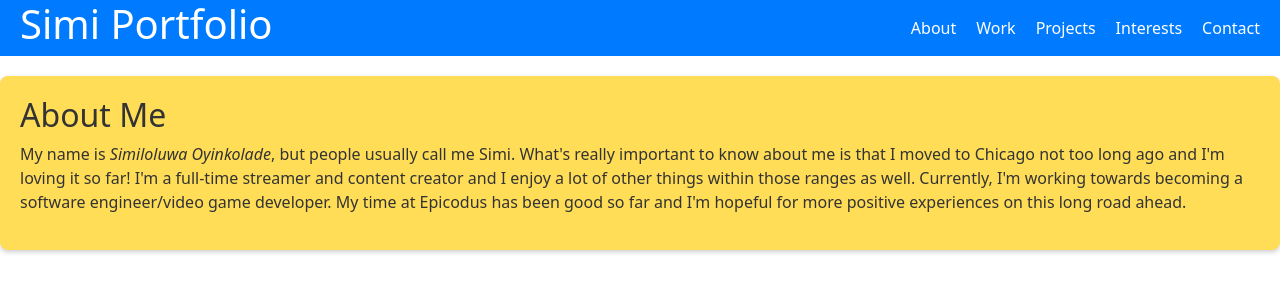
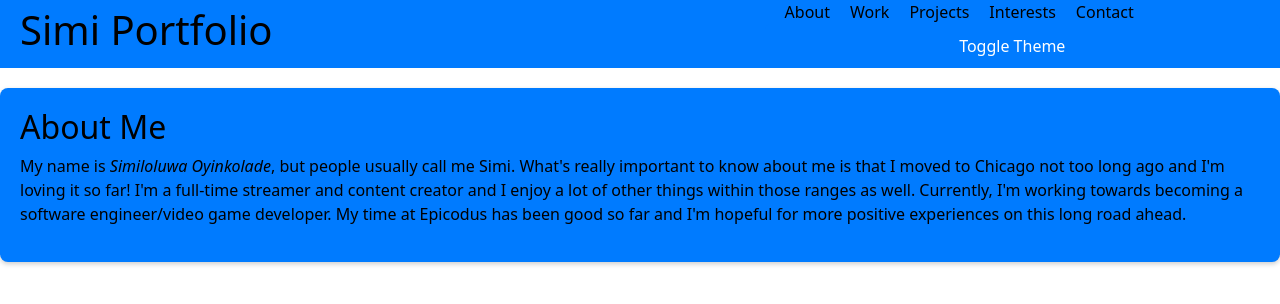
Before and after one commit to simioyin222/React-Js-Portfolio, a React (Create React App) app: page /about in a window 1280 px wide. Shown: the top 304 px of the page. Built offline with nearby package versions, Linux system fonts and the light colour scheme.

Commit message:
took a very long time but all new updates in multiple files shows work done to updated light and dark theme

```diff
--- a/src/App.js
+++ b/src/App.js
@@ -1,5 +1,6 @@
-import React from 'react';
-import { BrowserRouter as Router, Route, Routes, Navigate } from 'react-router-dom';
+import React, { useEffect } from 'react';
+import { BrowserRouter as Router, Routes, Route, Navigate } from 'react-router-dom';
+import { ThemeProvider, useTheme } from './components/context/ThemeContext'; // Adjust the path as necessary
 import Navbar from './components/Navbar/Navbar';
 import About from './components/About/About';
 import Work from './components/Work';
@@ -10,9 +11,15 @@ import 'bootstrap/dist/css/bootstrap.min.css';
 import './App.css';
 
 function App() {
+  const { theme, toggleTheme } = useTheme();
+
+  useEffect(() => {
+    document.body.setAttribute('data-theme', theme);
+  }, [theme]);
+
   return (
     <Router>
-      <Navbar />
+      <Navbar toggleTheme={toggleTheme} />
       <Routes>
         <Route path="/" element={<Navigate replace to="/about" />} /> {/* Redirect to About */}
         <Route path="/about" element={<About />} />
@@ -25,4 +32,5 @@ function App() {
   );
 }
 
+// Wrap App component with ThemeProvider in index.js or use another wrapper here if necessary
 export default App;
--- a/src/components/About/about.module.css
+++ b/src/components/About/about.module.css
@@ -1,8 +1,8 @@
 .aboutSection {
-  background: #ffdd57;
+  background: var(--primary-color); /* Adjusted to use primary color variable */
+  color: var(--text-color);
   padding: 20px;
   margin: 20px 0;
   border-radius: 8px;
   box-shadow: 0 2px 5px rgba(0,0,0,0.2);
-  color: #333;
 }
--- a/src/components/Modal/modal.module.css
+++ b/src/components/Modal/modal.module.css
@@ -4,14 +4,15 @@
   left: 0;
   right: 0;
   bottom: 0;
-  background-color: rgba(0, 0, 0, 0.7);
+  background-color: rgba(0, 0, 0, 0.7); /* This might remain constant due to its purpose */
   display: flex;
   justify-content: center;
   align-items: center;
 }
 
 .modal {
-  background-color: white;
+  background-color: var(--background-color);
+  color: var(--text-color);
   padding: 20px;
   border-radius: 8px;
   width: 50%;
@@ -26,4 +27,5 @@
   border: none;
   font-size: 20px;
   cursor: pointer;
+  color: var(--text-color); /* Ensure close button text color matches the theme */
 }
--- a/src/components/Navbar/Navbar.js
+++ b/src/components/Navbar/Navbar.js
@@ -1,8 +1,11 @@
 import React from 'react';
 import { Link } from 'react-router-dom';
 import styles from './navbar.module.css';
+import { useTheme } from '../context/ThemeContext';
 
-function Navbar() {
+const Navbar = () => {
+  const { toggleTheme } = useTheme();
+
   return (
     <nav className={styles.navbar}>
       <h1>Simi Portfolio</h1>
@@ -12,6 +15,7 @@ function Navbar() {
         <Link to="/projects">Projects</Link>
         <Link to="/interests">Interests</Link>
         <Link to="/contact">Contact</Link>
+        <button onClick={toggleTheme}>Toggle Theme</button>
       </div>
     </nav>
   );
--- a/src/components/Navbar/navbar.module.css
+++ b/src/components/Navbar/navbar.module.css
@@ -1,6 +1,6 @@
 .navbar {
-  background: #007bff;
-  color: #fff;
+  background: var(--primary-color);
+  color: var(--text-color);
   display: flex;
   justify-content: space-between;
   align-items: center;
@@ -8,12 +8,12 @@
 }
 
 .links a {
-  color: #fff;
+  color: var(--text-color);
   margin-left: 20px;
   text-decoration: none;
   transition: color 0.3s ease;
 }
 
 .links a:hover {
-  color: #ffdd57;
+  color: var(--background-color); /* Choose an appropriate hover color from your theme variables */
 }
--- /dev/null
+++ b/src/components/context/ThemeContext.js
@@ -0,0 +1,19 @@
+import React, { createContext, useContext, useState } from 'react';
+
+const ThemeContext = createContext();
+
+export const useTheme = () => useContext(ThemeContext);
+
+export const ThemeProvider = ({ children }) => {
+  const [theme, setTheme] = useState('light'); // Default theme
+
+  const toggleTheme = () => {
+    setTheme((currentTheme) => (currentTheme === 'light' ? 'dark' : 'light'));
+  };
+
+  return (
+    <ThemeContext.Provider value={{ theme, toggleTheme }}>
+      {children}
+    </ThemeContext.Provider>
+  );
+};
--- a/src/index.css
+++ b/src/index.css
@@ -1,4 +1,28 @@
+:root {
+  --background-light: #ffffff; /* White */
+  --primary-light: #007bff; /* Royal Blue */
+  --text-light: #000000; /* Black text */
+
+  --background-dark: #000000; /* Black */
+  --primary-dark: #000080; /* Navy Blue */
+  --text-dark: #ffffff; /* White text */
+}
+
+[data-theme="light"] {
+  --background-color: var(--background-light);
+  --primary-color: var(--primary-light);
+  --text-color: var(--text-light);
+}
+
+[data-theme="dark"] {
+  --background-color: var(--background-dark);
+  --primary-color: var(--primary-dark);
+  --text-color: var(--text-dark);
+}
+
 body {
+  background-color: var(--background-color);
+  color: var(--text-color);
   margin: 0;
   font-family: -apple-system, BlinkMacSystemFont, 'Segoe UI', 'Roboto', 'Oxygen',
     'Ubuntu', 'Cantarell', 'Fira Sans', 'Droid Sans', 'Helvetica Neue',
@@ -7,7 +31,11 @@ body {
   -moz-osx-font-smoothing: grayscale;
 }
 
-code {
-  font-family: source-code-pro, Menlo, Monaco, Consolas, 'Courier New',
-    monospace;
+/* Add this to make sure button and links also respect the theme */
+button, .links a {
+  color: var(--text-color);
 }
+
+button:hover {
+  background-color: var(--primary-color);
+}
--- a/src/index.js
+++ b/src/index.js
@@ -3,13 +3,16 @@ import ReactDOM from 'react-dom/client';
 import './index.css';
 import App from './App';
 import reportWebVitals from './reportWebVitals';
+import { ThemeProvider } from './components/context/ThemeContext'; // Adjust the path as necessary
 import "slick-carousel/slick/slick.css";
 import "slick-carousel/slick/slick-theme.css";
 
 const root = ReactDOM.createRoot(document.getElementById('root'));
 root.render(
   <React.StrictMode>
-    <App />
+    <ThemeProvider>
+      <App />
+    </ThemeProvider>
   </React.StrictMode>
 );
 
```
